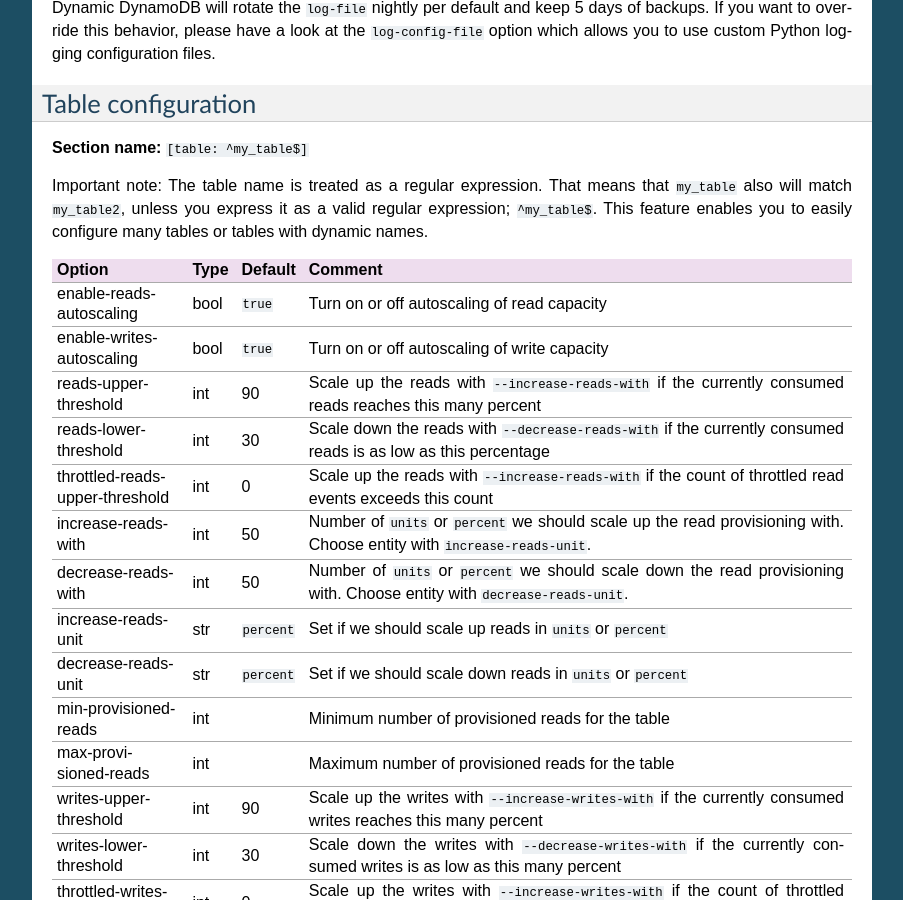
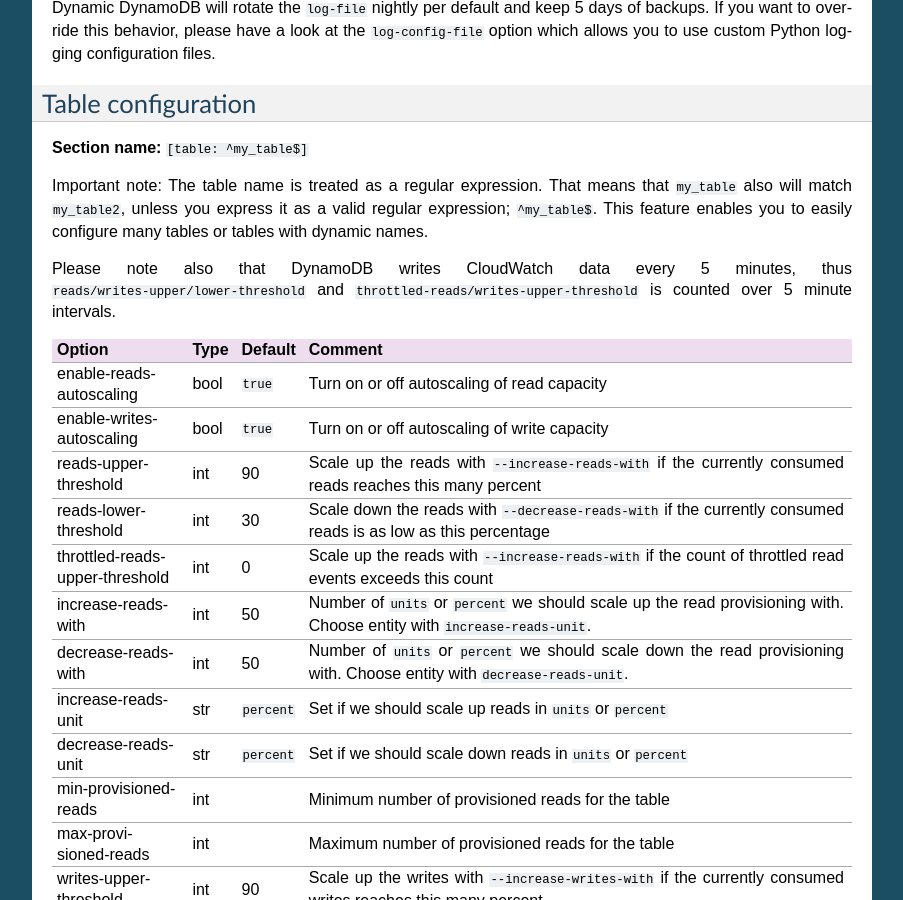
Before and after one commit to sebdah/dynamic-dynamodb, a Sphinx documentation site: the page built from docs/configuration_options.rst, in a window 1280 px wide and 900 px high, scrolled down 730 px. Shown: the whole window, without its empty margins (198-1101 px from the left). Built offline with Sphinx 7.4.7, drawn with Linux system fonts in a browser that asks for light colours; some of the changed text lies outside the part shown.

Commit message:
Added note about DynamoDB CloudWatch interval #169

```diff
--- a/docs/configuration_options.rst
+++ b/docs/configuration_options.rst
@@ -40,6 +40,8 @@
 **Section name:** ``[table: ^my_table$]``
 
 Important note: The table name is treated as a regular expression. That means that ``my_table`` also will match ``my_table2``, unless you express it as a valid regular expression; ``^my_table$``. This feature enables you to easily configure many tables or tables with dynamic names.
+
+Please note also that DynamoDB writes CloudWatch data every 5 minutes, thus ``reads/writes-upper/lower-threshold`` and ``throttled-reads/writes-upper-threshold`` is counted over 5 minute intervals.
 
 ========================================== ==== ============= ==========================================
 Option                                     Type Default       Comment
@@ -85,6 +87,8 @@
 
 The ``table:`` section after ``gsi:`` **must** match with an existing ``table:`` section.
 
+Please note also that DynamoDB writes CloudWatch data every 5 minutes, thus ``reads/writes-upper/lower-threshold`` and ``throttled-reads/writes-upper-threshold`` is counted over 5 minute intervals.
+
 ========================================== ==== ============= ==========================================
 Option                                     Type Default       Comment
 ========================================== ==== ============= ==========================================
```
